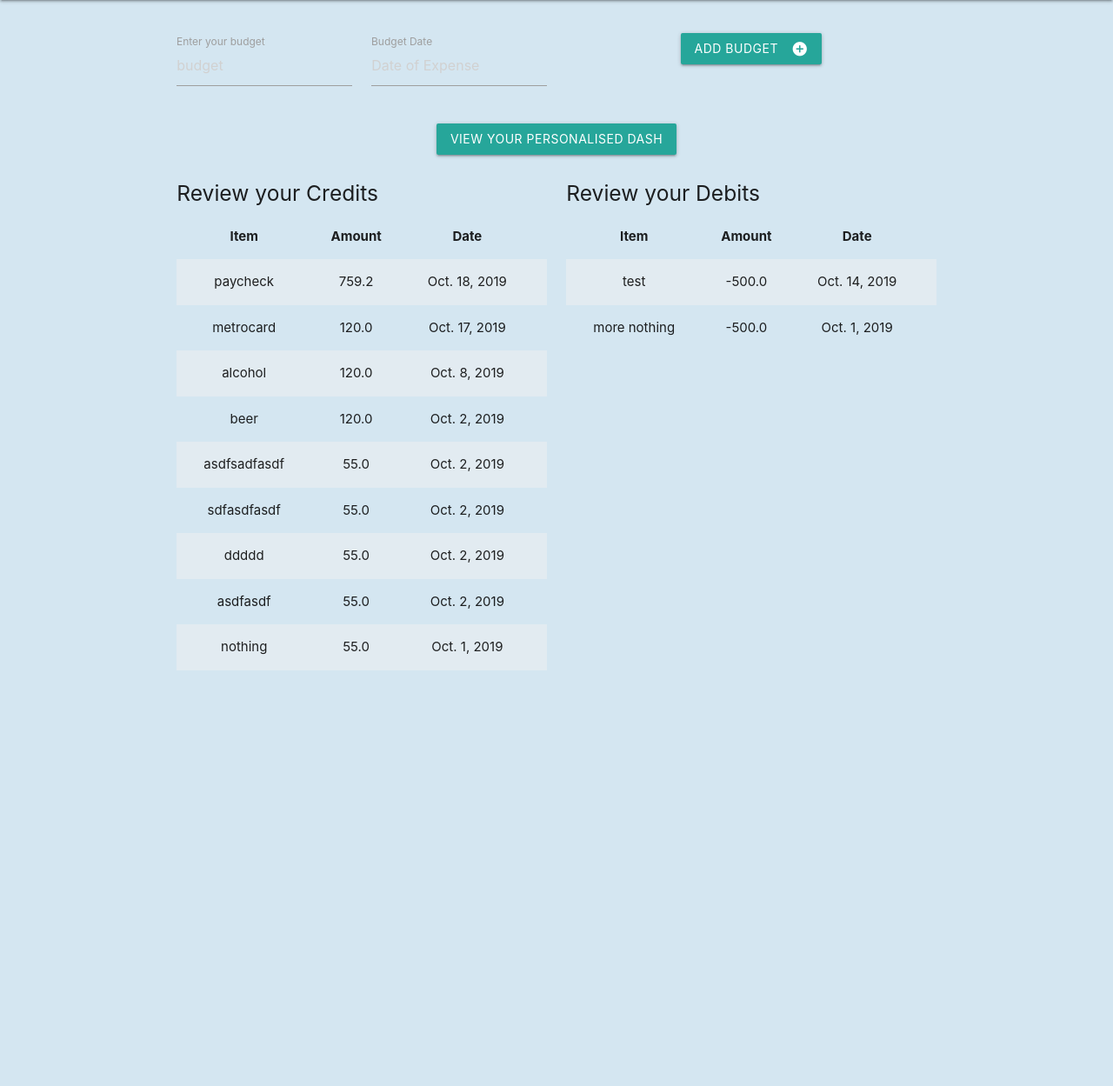
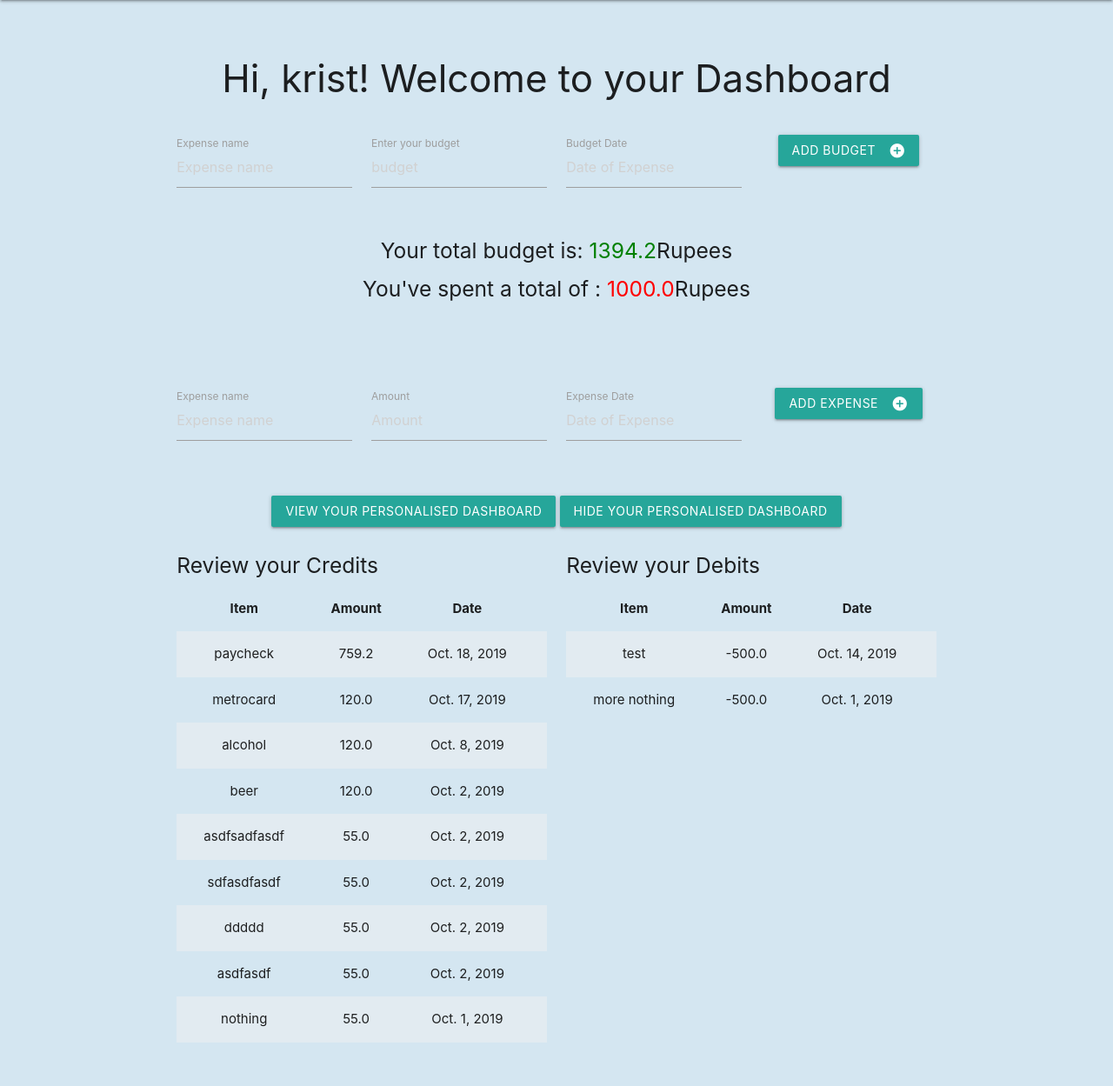
Before and after one commit to sharanyavenkat25/Budget-Management-System, a Django app: page /app in a window 1280 px wide. Shown: the part 64-1313 px from the top of the page at 87% size. Before the commit the page ends 835 px from the top, so only its background shows below. Run offline with Django 3.2, Linux system fonts and the light colour scheme; a user stored in the database is signed in; data comes from the database, SQL or seed files in the repository.

Commit message:
bug fixes

```diff
--- a/budget_app/templates/budget_app/index.html
+++ b/budget_app/templates/budget_app/index.html
@@ -24,6 +24,8 @@
         </nav>
         <br>
         <div class="section">
+        	<h3 class="center">Hi, {{ user }}! Welcome to your Dashboard</h3>
+                            <br>
             <div class="row" id="budget" style="display: inline">
 
                 <form class="col s12" action='{% url "index" %}' method='post' id="entered_budget">
@@ -31,7 +33,10 @@
                     <div class="row">
                         <div class="container center">
 
-
+                       <div class="input-field col s3">
+                                <input placeholder="Expense name" name="init_name" id='init_name' type='text' class='validate' required>
+                                <label for='expense_name'>Expense name</label>
+                            </div>
                         <div class="input-field col s3">
                                 <input placeholder='budget' name='init_budget' id='init_budget' type='text' class='validate' required>
                                 <label for='init_budget'>Enter your budget</label>
@@ -41,7 +46,7 @@
                                 <input placeholder='Date of Expense' name="init_expense_date" id="init_expense_date" type="text" class='datepicker'>
                                 <label for="init_expense_date">Budget Date</label>
                         </div>
-                        <button class="btn waves-effect waves-light" type="submit" name="action" onclick="getContent()" required>Add Budget
+                        <button class="btn waves-effect waves-light" type="submit" name="action" onclick="getContent()">Add Budget
                                 <i class="material-icons right">add_circle</i>
                         </button>
 
@@ -52,7 +57,7 @@
 
 
 
-            <div class="row" id="expense"  style="display:none">
+            <div class="row" id="expense">
 
                 <form class="col s12" action='{% url "add item" %}' method='post'>
                     {% csrf_token %}
@@ -60,8 +65,7 @@
                         <div class="container center">
                             <!-- <h3 class="center">Hi, {{ user }}! Welcome to your Dashboard</h3>
                             <br> -->
-                            <h3 class="center">Hi, {{ user }}! Welcome to your Dashboard</h3>
-                            <br>
+
                             <h5 class='center'>Your total budget is: <span style="color:green;">{{budget}}</span>Rupees</h5>
 
                             <h5 class='center'>You've spent a total of : <span style="color:red;">{{expenses}}</span>Rupees</h5>
@@ -71,15 +75,15 @@
                             <br>
                             <br>
                             <div class="input-field col s3">
-                                <input placeholder="Expense name" name="expense_name" id='expense_name' type='text' class='validate'>
+                                <input placeholder="Expense name" name="expense_name" id='expense_name' type='text' class='validate' required>
                                 <label for='expense_name'>Expense name</label>
                             </div>
                             <div class="input-field col s3">
-                                <input placeholder='Amount' name='cost' id='cost' type='text' class='validate'>
+                                <input placeholder='Amount' name='cost' id='cost' type='text' class='validate' required>
                                 <label for='cost'>Amount</label>
                             </div>
                             <div class="input-field col s3">
-                                <input placeholder='Date of Expense' name="expense_date" id="expense_date" type="text" class='datepicker'>
+                                <input placeholder='Date of Expense' name="expense_date" id="expense_date" type="text" class='datepicker' required>
                                 <label for="expense_date">Expense Date</label>
                             </div>
                             <button class="btn waves-effect waves-light" type="submit" name="action" onclick="getContent()">Add Expense
@@ -100,13 +104,19 @@
                     </button>
                 </center>
                 </form> -->
-                <div id=showdb>
+                <div>
                 <center>
                 <button class="btn waves-effect waves-light" type="submit" name="action" onclick="show()">
-                    View Your Personalised Dash
+                    View Your Personalised Dashboard
                 </button>
+                <button class="btn waves-effect waves-light" type="submit" name="action" onclick="hidedb()">
+                    Hide your Personalised dashboard
+                </button>
+                <div id="showdb" style="display: inline">
                 <center>
                 <div>
+                </div>
+
 
             </div>
 
@@ -183,12 +193,15 @@
                 var instances = M.Datepicker.init(elems, {format:'yyyy-mm-dd'});
             });
 
-
+         	function hidedb()
+         	{
+         		document.getElementById("showdb").style.display='none';
+         	}
             function getContent()
             {
             	console.log("in get conetent")
             	document.getElementById('expense').style.display ='inline';
-            	document.getElementById('budget').style.display ='none';
+            	// document.getElementById('budget').style.display ='none';
 				fetchmore();
             }
             function fetchmore()
@@ -196,7 +209,7 @@
             	console.log("in fetchmore")
             	xhr = new XMLHttpRequest();
             	xhr.open("get",'{% url "dashboard" %}')
-            	// xhr.onreadystatechange=show;
+            	xhr.readystatechange=show;
             	xhr.send()
             }
             function show()
@@ -208,7 +221,8 @@
 
 				console.log("hello");
 				console.log(xhr.responseText);
-				document.getElementById("showdb").innerHTML+=xhr.responseText
+				document.getElementById("showdb").style.display='inline'
+				document.getElementById("showdb").innerHTML=xhr.responseText
 
 
             	}
```
Also changed, not shown: budget_app/static/budget_app/costs.png, budget_app/static/budget_app/expense.png.
